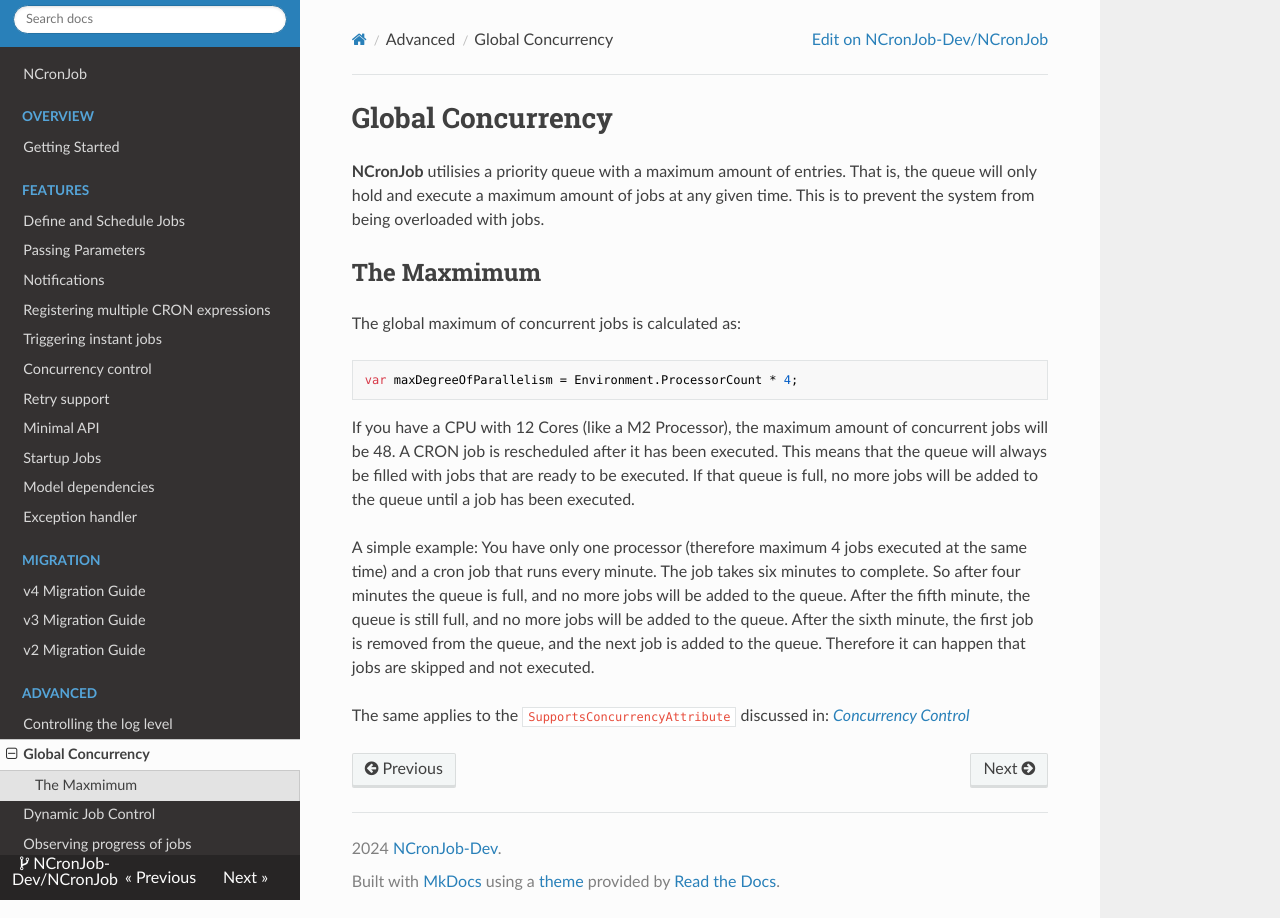
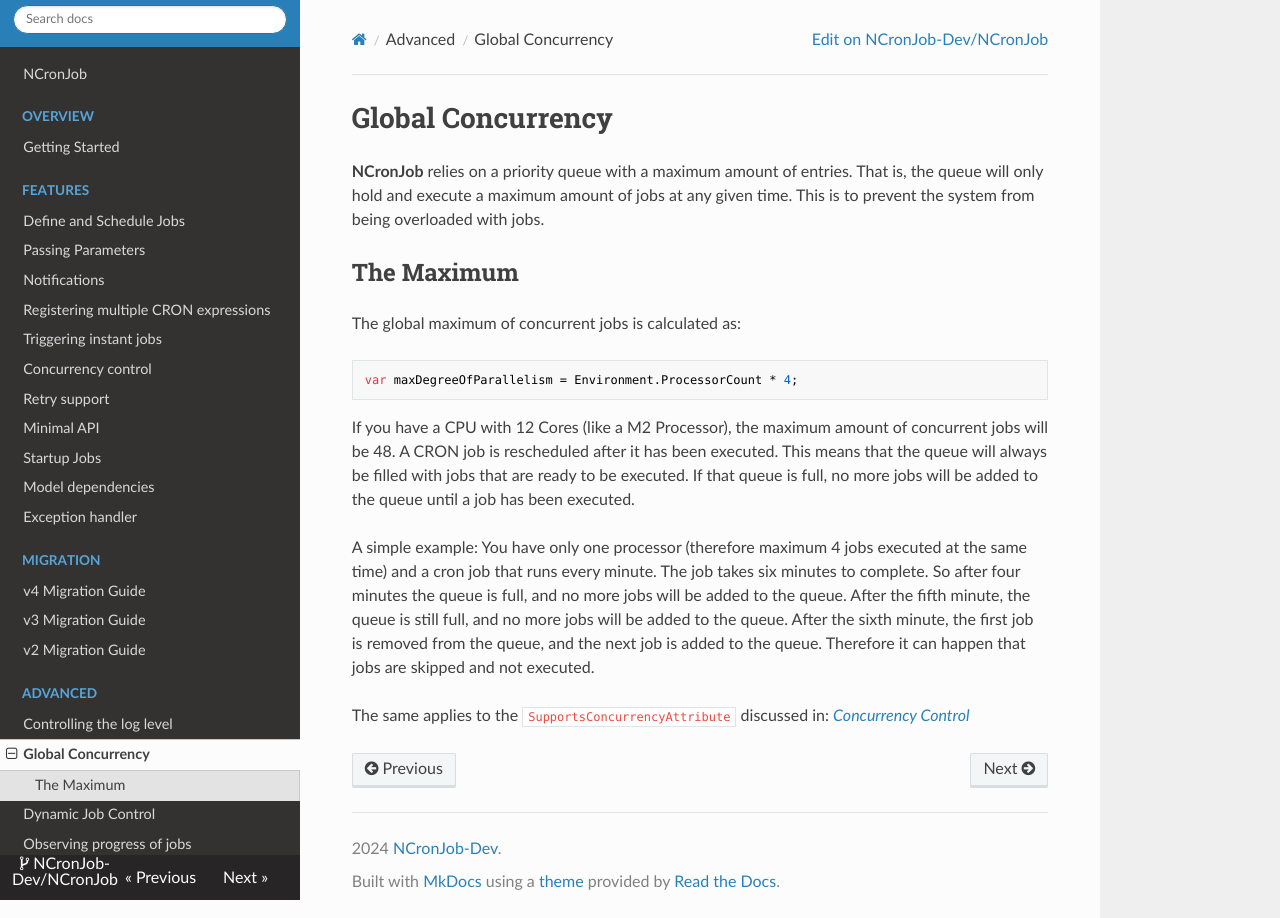
Before and after one commit to NCronJob-Dev/NCronJob, an MkDocs documentation site: the page built from docs/advanced/global-concurrency.md, in a window 1280 px wide. Built offline with MkDocs 1.6.1, drawn with Linux system fonts in a browser that asks for light colours; nearby versions of some CDN libraries.

Commit message:
Fix minor doc grammar and typos

````diff
--- a/docs/advanced/global-concurrency.md
+++ b/docs/advanced/global-concurrency.md
@@ -1,7 +1,7 @@
 # Global Concurrency
-**NCronJob** utilisies a priority queue with a maximum amount of entries. That is, the queue will only hold and execute a maximum amount of jobs at any given time. This is to prevent the system from being overloaded with jobs.
+**NCronJob** relies on a priority queue with a maximum amount of entries. That is, the queue will only hold and execute a maximum amount of jobs at any given time. This is to prevent the system from being overloaded with jobs.
 
-## The Maxmimum
+## The Maximum
 The global maximum of concurrent jobs is calculated as:
 
 ```csharp
````
Also changed, not shown: docs/advanced/dynamic-job-control.md (+1 -1 lines), docs/features/instant-jobs.md (+1 -1 lines), docs/features/model-dependencies.md (+1 -1 lines), docs/features/parameters.md (+2 -2 lines).
